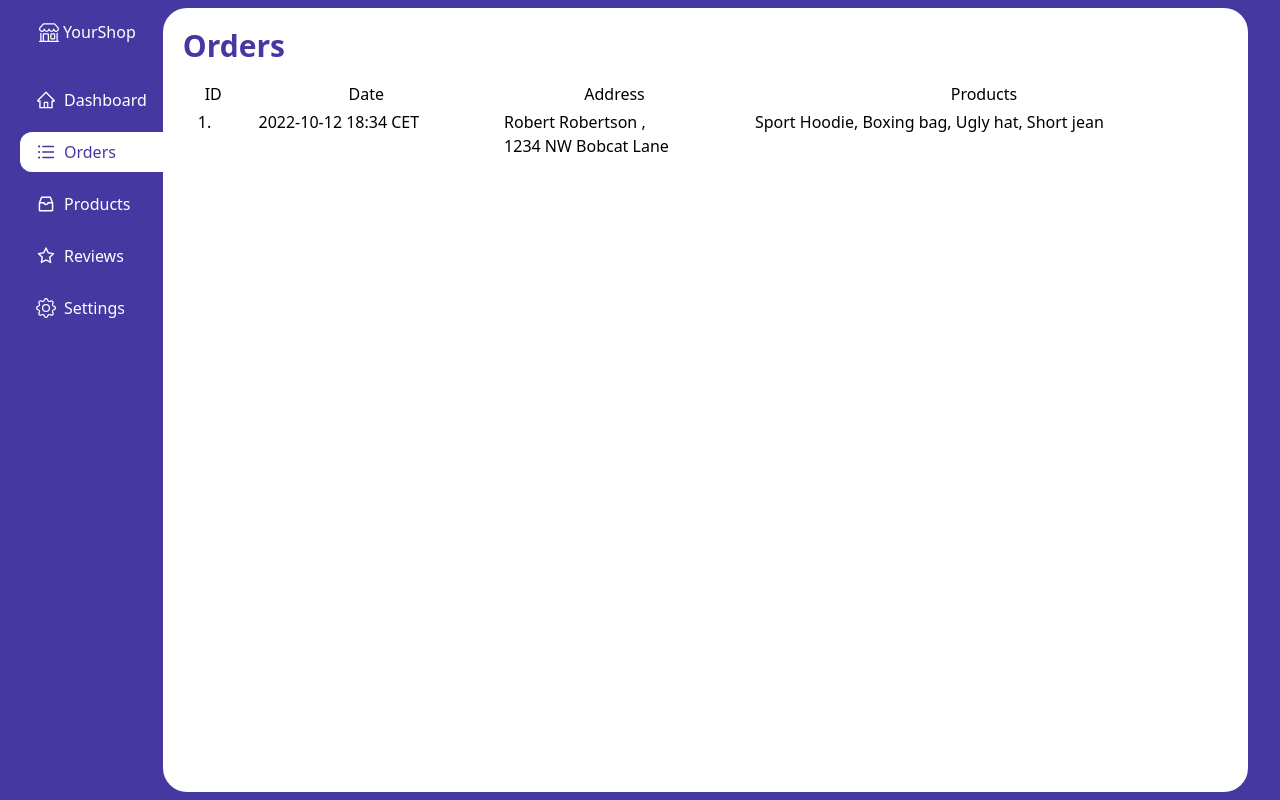
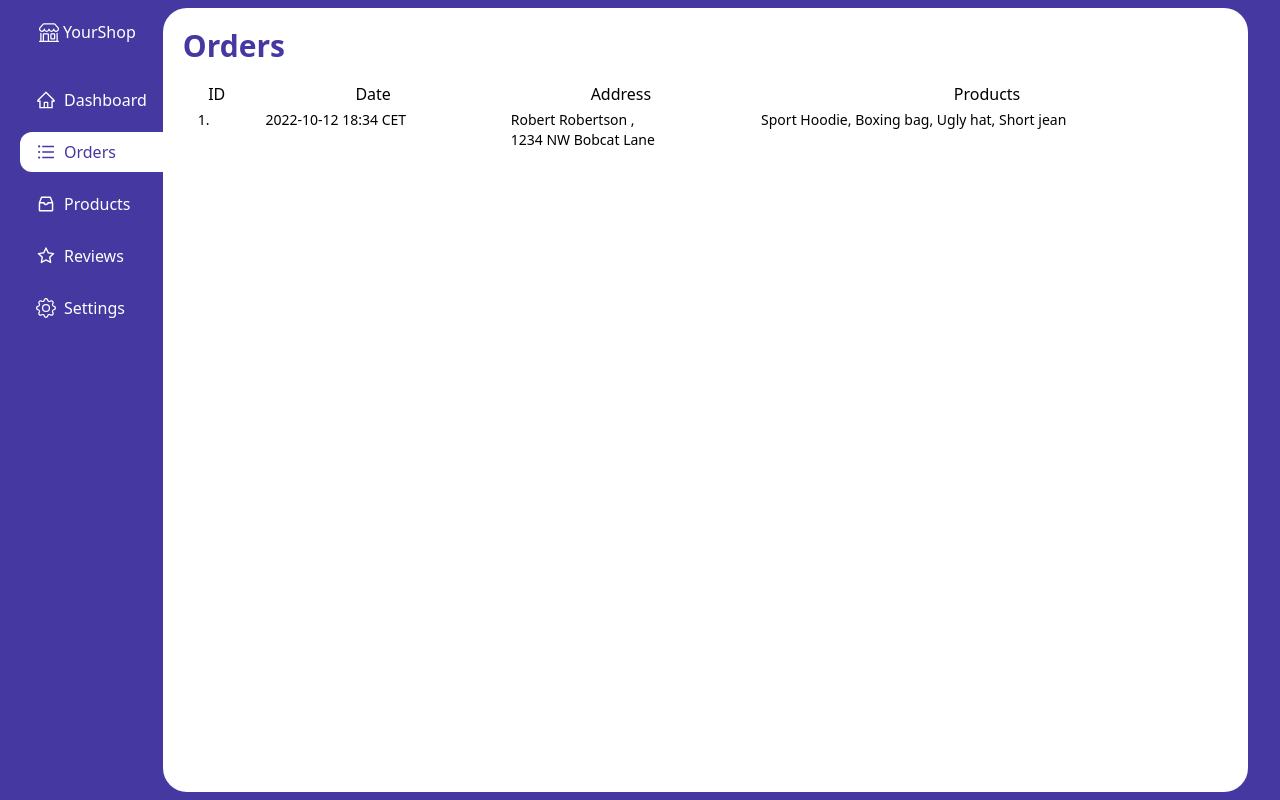
Before and after one commit to gift56/dashboard, a React (Vite) app: page /orders in a window 1280 px wide. Built offline with nearby package versions, Linux system fonts and the light colour scheme.

Commit message:
maded textsmaller

```diff
--- a/src/Page/Order.jsx
+++ b/src/Page/Order.jsx
@@ -17,13 +17,13 @@ const Order = () => {
         </thead>
         <tbody>
           <tr>
-            <td className="px-[15px] py-[2px] align-top">1.</td>
-            <td className="px-[15px] py-[2px] align-top">2022-10-12 18:34 CET</td>
-            <td className="px-[15px] py-[2px] align-top">
+            <td className="px-[15px] py-[2px] align-top text-sm">1.</td>
+            <td className="px-[15px] py-[2px] align-top text-sm">2022-10-12 18:34 CET</td>
+            <td className="px-[15px] py-[2px] align-top text-sm">
               Robert Robertson ,<br />
               1234 NW Bobcat Lane
             </td>
-            <td className="px-[15px] py-[2px] align-top">
+            <td className="px-[15px] py-[2px] align-top text-sm">
               Sport Hoodie, Boxing bag, Ugly hat, Short jean
             </td>
           </tr>
```
